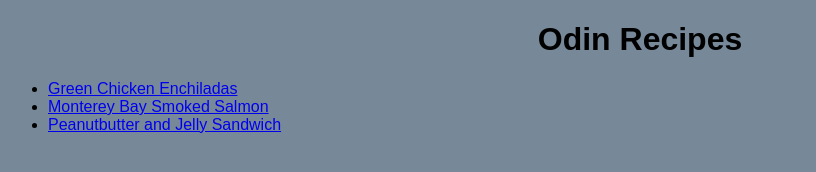
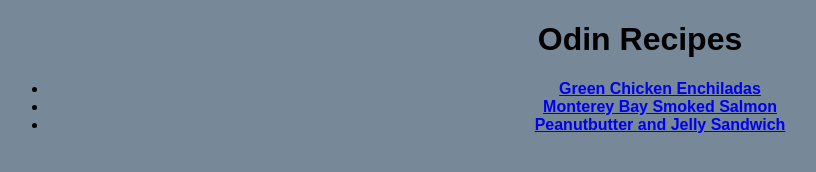
Before and after one commit to youngj4/odin-recipes, a plain HTML site: page index.html in a window 1280 px wide. Shown: the whole page, without its empty margins (0-816 px from the left). Drawn offline with Linux system fonts and the light colour scheme.

Commit message:
add css to index page

```diff
--- a/index.html
+++ b/index.html
@@ -8,9 +8,9 @@
     <body>
         <h1 class="heading">Odin Recipes</h1>
         <ul>
-            <li><a href="recipes/green-chicken-enchiladas.html" target="_blank" rel="noopener noreferrer">Green Chicken Enchiladas</a></li>
-            <li><a href="recipes/monterey-bay-salmon.html" target="_blank" rel="noopener noreferrer">Monterey Bay Smoked Salmon</a></li>
-            <li><a href="recipes/peanutbutter-and-jelly-sandwich.html" target="_blank" rel="noopener noreferrer">Peanutbutter and Jelly Sandwich</a></li>
+            <li class="heading"><a href="recipes/green-chicken-enchiladas.html" target="_blank" rel="noopener noreferrer">Green Chicken Enchiladas</a></li>
+            <li class="heading"><a href="recipes/monterey-bay-salmon.html" target="_blank" rel="noopener noreferrer">Monterey Bay Smoked Salmon</a></li>
+            <li class="heading"><a href="recipes/peanutbutter-and-jelly-sandwich.html" target="_blank" rel="noopener noreferrer">Peanutbutter and Jelly Sandwich</a></li>
         </ul>
     </body>
 </html>
```
